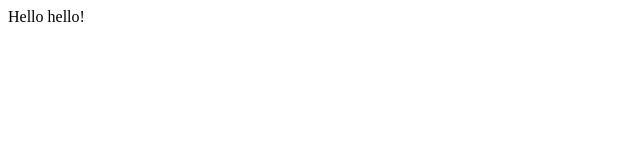
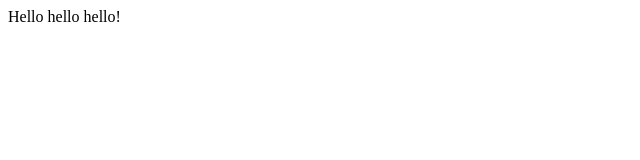
Before and after one commit to GuilhermeRodrigues123/Site-Pet-Amigo, a React (Create React App) app: page / in a window 1280 px wide. Shown: the top 160 px of the page, without its empty margins (0-640 px from the left). Built offline with nearby package versions, Linux system fonts and the light colour scheme.

Commit message:
teste hello hello hello

```diff
--- a/src/App.js
+++ b/src/App.js
@@ -3,7 +3,7 @@ import React from 'react';
 function App() {
   return (
     <div>
-      Hello hello!
+      Hello hello hello!
     </div>
   );
 }
```
